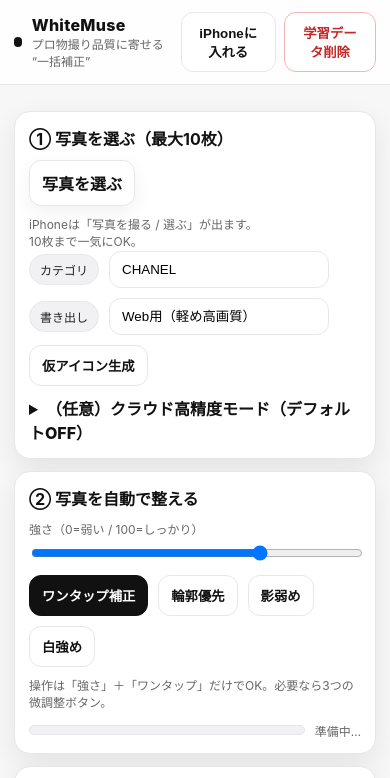
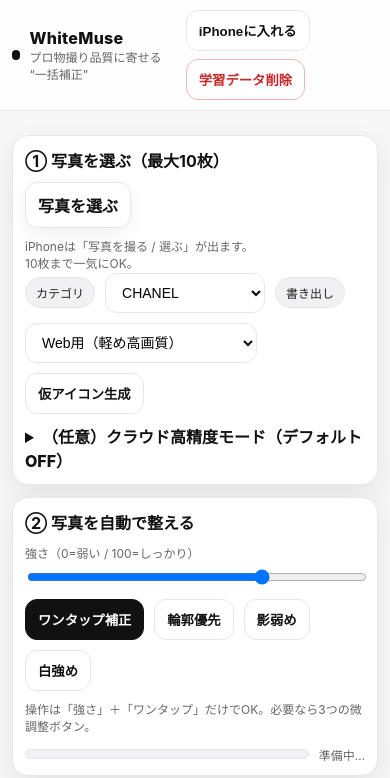
Before and after one commit to whitemuse-store/whitemuse, a plain HTML site: page index.html in a window 390 px wide. Shown: the top 778 px of the page. Drawn offline with Linux system fonts and the light colour scheme.

Commit message:
Refactor CSS for consistency and readability

```diff
--- a/style.css
+++ b/style.css
@@ -11,51 +11,37 @@
   --radius:16px;
 }
 
-*{ box-sizing:border-box; }
-html,body{ height:100%; }
+*{box-sizing:border-box}
+html,body{height:100%}
 
 body{
   margin:0;
   font-family: -apple-system, BlinkMacSystemFont, "Hiragino Sans", "Noto Sans JP", Segoe UI, Roboto, sans-serif;
   color:var(--text);
   background:var(--bg);
-
-  /* iPhoneで勝手に文字サイズが変わって崩れるのを防ぐ */
-  -webkit-text-size-adjust: 100%;
+  -webkit-font-smoothing: antialiased;
+  text-rendering: optimizeLegibility;
 }
 
 .topbar{
-  position: sticky;
-  top: 0;
-  z-index: 20;
-
-  background: rgba(255,255,255,.85);
-  /* iPhone Safariはbackdrop-filter未対応の環境もあるので安全に */
+  position:sticky; top:0; z-index:20;
+  background:rgba(255,255,255,.86);
+  backdrop-filter: blur(10px);
   -webkit-backdrop-filter: blur(10px);
-  backdrop-filter: blur(10px);
-
-  border-bottom: 1px solid var(--line);
-  display:flex;
-  align-items:center;
-  justify-content:space-between;
-  padding: 12px 14px;
+  border-bottom:1px solid var(--line);
+  display:flex; align-items:center; justify-content:space-between;
+  gap:10px;
+  padding:12px 14px;
 }
 
-.brand{ display:flex; gap:10px; align-items:center; }
-.dot{ width:10px; height:10px; border-radius:999px; background:#111; }
-.title{ font-weight:800; letter-spacing:.3px; }
-.subtitle{ font-size:12px; color:var(--sub); }
+.brand{display:flex; gap:10px; align-items:center}
+.dot{width:10px; height:10px; border-radius:999px; background:#111}
+.title{font-weight:800; letter-spacing:.3px}
+.subtitle{font-size:12px; color:var(--sub)}
 
-.top-actions{ display:flex; gap:8px; align-items:center; }
+.top-actions{display:flex; gap:8px; align-items:center; flex-wrap:wrap}
 
-.wrap{
-  max-width:1100px;
-  margin:0 auto;
-  padding:14px;
-
-  /* iPhoneのノッチ/ホームバーに被らないように余白を足す */
-  padding-bottom: calc(14px + env(safe-area-inset-bottom));
-}
+.wrap{max-width:1100px; margin:0 auto; padding:14px}
 
 .card{
   background:var(--card);
@@ -66,20 +52,14 @@ body{
   margin:12px 0;
 }
 
-h2{ margin:0 0 10px; font-size:16px; }
+h2{margin:0 0 10px; font-size:16px}
+.label{font-size:12px; color:var(--sub); margin-bottom:6px}
 
-.row{
-  display:flex;
-  gap:10px;
-  align-items:center;
-  flex-wrap:wrap;
-}
-
-.hint{ font-size:12px; color:var(--sub); line-height:1.45; }
+.row{display:flex; gap:10px; align-items:center; flex-wrap:wrap}
+.hint{font-size:12px; color:var(--sub); line-height:1.45}
 
 .pill{
-  font-size:12px;
-  color:#222;
+  font-size:12px; color:#222;
   background:#f1f1f3;
   border:1px solid var(--line);
   padding:6px 10px;
@@ -87,21 +67,18 @@ h2{ margin:0 0 10px; font-size:16px; }
 }
 
 .filebtn{
-  display:inline-flex;
-  align-items:center;
-  justify-content:center;
+  display:inline-flex; align-items:center; justify-content:center;
   border:1px solid var(--line);
   border-radius:12px;
   padding:10px 12px;
   cursor:pointer;
   background:#fff;
   box-shadow: 0 6px 18px rgba(0,0,0,.06);
-
-  /* iPhoneでタップした時の青いハイライトを控えめに */
+  user-select:none;
   -webkit-tap-highlight-color: transparent;
 }
-.filebtn input{ display:none; }
-.filebtn span{ font-weight:700; }
+.filebtn input{display:none}
+.filebtn span{font-weight:800}
 
 .select, .input{
   border:1px solid var(--line);
@@ -109,11 +86,9 @@ h2{ margin:0 0 10px; font-size:16px; }
   padding:10px 12px;
   background:#fff;
   min-width:220px;
-
-  /* iPhone Safariで角丸が崩れたりするのを抑える */
-  -webkit-appearance: none;
-  appearance: none;
+  font-size:14px;
 }
+.input{width:min(640px, 100%)}
 
 .primary, .ghost{
   border-radius:12px;
@@ -121,25 +96,27 @@ h2{ margin:0 0 10px; font-size:16px; }
   font-weight:800;
   cursor:pointer;
   border:1px solid var(--line);
+  -webkit-tap-highlight-color: transparent;
+  touch-action: manipulation;
+}
+.primary{background:#111; color:#fff; border-color:#111}
+.ghost{background:#fff; color:#111}
+.ghost.danger{color:var(--danger); border-color:#f0b4b4}
 
-  -webkit-tap-highlight-color: transparent;
-}
+.primary:active{transform: translateY(1px)}
+.ghost:active{transform: translateY(1px)}
 
-.primary{ background:#111; color:#fff; border-color:#111; }
-.ghost{ background:#fff; color:#111; }
-.ghost.danger{ color:var(--danger); border-color:#f0b4b4; }
+.controls{display:flex; flex-direction:column; gap:10px}
 
-.controls{ display:flex; flex-direction:column; gap:10px; }
-.control .label{ font-size:12px; color:var(--sub); margin-bottom:6px; }
-input[type="range"]{ width:100%; }
+input[type="range"]{width:100%}
 
-.btnrow{ display:flex; gap:10px; flex-wrap:wrap; }
+.btnrow{display:flex; gap:10px; flex-wrap:wrap}
 
-.details summary{ cursor:pointer; font-weight:800; }
-.details{ margin-top:10px; }
+.details summary{cursor:pointer; font-weight:800}
+.details{margin-top:10px}
 
-.switch{ display:flex; gap:10px; align-items:center; font-size:14px; }
-.switch input{ transform: scale(1.1); }
+.switch{display:flex; gap:10px; align-items:center; font-size:14px}
+.switch input{transform: scale(1.1)}
 
 .banner{
   margin-top:10px;
@@ -150,12 +127,9 @@ input[type="range"]{ width:100%; }
   font-size:13px;
   line-height:1.4;
 }
-.banner.warn{ background:#fff7e6; border-color:#f0d2a1; }
+.banner.warn{background:#fff7e6; border-color:#f0d2a1}
 
-.mono{
-  font-family: ui-monospace, SFMono-Regular, Menlo, Monaco, Consolas, "Liberation Mono", monospace;
-}
-
+.mono{font-family: ui-monospace, SFMono-Regular, Menlo, Monaco, Consolas, "Liberation Mono", monospace}
 .box{
   border:1px solid var(--line);
   border-radius:12px;
@@ -163,7 +137,7 @@ input[type="range"]{ width:100%; }
   min-height:48px;
   background:#fff;
   white-space:pre-wrap;
-  word-break: break-word; /* 長いOCR結果でもはみ出さない */
+  overflow-wrap:anywhere;
 }
 
 .split{
@@ -172,7 +146,7 @@ input[type="range"]{ width:100%; }
   gap:10px;
 }
 @media (max-width: 860px){
-  .split{ grid-template-columns:1fr; }
+  .split{grid-template-columns:1fr}
 }
 
 .ta{
@@ -182,9 +156,7 @@ input[type="range"]{ width:100%; }
   padding:10px 12px;
   font-size:13px;
   line-height:1.5;
-
-  /* iPhoneで入力時に拡大されにくくする（16px未満だと拡大される） */
-  font-size: 16px;
+  resize: vertical;
 }
 
 .compare{
@@ -193,7 +165,7 @@ input[type="range"]{ width:100%; }
   gap:12px;
 }
 @media (max-width: 980px){
-  .compare{ grid-template-columns:1fr; }
+  .compare{grid-template-columns:1fr}
 }
 
 .thumbs{
@@ -203,45 +175,34 @@ input[type="range"]{ width:100%; }
   max-height:520px;
   overflow:auto;
   padding-right:6px;
-  -webkit-overflow-scrolling: touch; /* iPhoneのスクロールを滑らかに */
 }
-
 .thumb{
-  display:flex;
-  gap:10px;
-  align-items:center;
+  display:flex; gap:10px; align-items:center;
   border:1px solid var(--line);
   border-radius:14px;
   padding:8px;
   cursor:pointer;
   background:#fff;
-
+  user-select:none;
   -webkit-tap-highlight-color: transparent;
 }
-.thumb.active{ outline:3px solid rgba(0,0,0,.15); }
-
+.thumb.active{outline:3px solid rgba(0,0,0,.15)}
 .thumb img{
-  width:64px;
-  height:64px;
+  width:64px; height:64px;
   border-radius:12px;
   object-fit:cover;
   border:1px solid var(--line);
   background:#fafafa;
 }
+.thumb .meta{display:flex; flex-direction:column; gap:2px}
+.thumb .name{font-size:12px; font-weight:800}
+.thumb .sub{font-size:11px; color:var(--sub)}
 
-.thumb .meta{ display:flex; flex-direction:column; gap:2px; }
-.thumb .name{ font-size:12px; font-weight:800; }
-.thumb .sub{ font-size:11px; color:var(--sub); }
-
-.viewer{ display:flex; flex-direction:column; gap:10px; }
-
+.viewer{display:flex; flex-direction:column; gap:10px}
 .viewerTop{
-  display:flex;
-  gap:10px;
-  align-items:center;
-  flex-wrap:wrap;
+  display:flex; gap:10px; align-items:center; flex-wrap:wrap;
 }
-.spacer{ flex:1; }
+.spacer{flex:1}
 
 .ba{
   border:1px solid var(--line);
@@ -250,39 +211,34 @@ input[type="range"]{ width:100%; }
   padding:10px;
 }
 
-.canvasWrap{ position:relative; }
+.canvasWrap{position:relative}
 
-/* canvasは“見た目サイズ”と“内部解像度”が別なので、表示は100%固定 */
 canvas{
-  display:block;
   width:100%;
   height:auto;
   border-radius:14px;
   border:1px solid var(--line);
   background:#fff;
+  display:block;
 }
 
-#beforeCanvas{ display:block; }
+#beforeCanvas{display:block}
+
 #afterCanvas{
-  position:absolute;
-  left:0;
-  top:0;
+  position:absolute; left:0; top:0;
   width:100%;
   height:auto;
-  pointer-events:none;
+  pointer-events:none; /* スライダー操作の邪魔をしない */
   clip-path: inset(0 0 0 50%);
 }
 
 .sliderRow{
-  display:flex;
-  align-items:center;
-  gap:10px;
+  display:flex; align-items:center; gap:10px;
   margin-top:10px;
-  font-size:12px;
-  color:var(--sub);
+  font-size:12px; color:var(--sub);
 }
 
-.progress{ display:flex; align-items:center; gap:10px; }
+.progress{display:flex; align-items:center; gap:10px}
 .bar{
   flex:1;
   height:10px;
@@ -291,7 +247,15 @@ canvas{
   background:#f1f1f3;
   overflow:hidden;
 }
-.fill{ height:100%; width:0%; background:#111; }
-.text{ font-size:12px; color:var(--sub); }
+.fill{height:100%; width:0%; background:#111}
+.text{font-size:12px; color:var(--sub)}
 
-.footer{ padding:18px 4px; color:var(--sub); font-size:12px; }
+.footer{padding:18px 4px; color:var(--sub); font-size:12px}
+
+/* iPhoneで押しやすくする（小さい画面） */
+@media (max-width: 520px){
+  .select{min-width: 160px}
+  .topbar{padding:10px 12px}
+  .wrap{padding:12px}
+  .card{padding:12px}
+}
```
